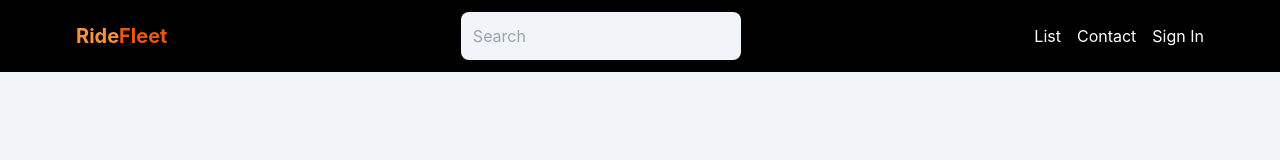
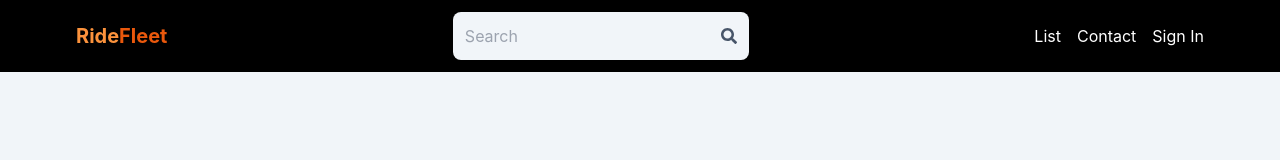
Before and after one commit to SRittik0/Car-chatbot, a React (Create React App) app in the folder client/: page /contact in a window 1280 px wide. Shown: the top 160 px of the page. Built offline with nearby package versions, Linux system fonts and the light colour scheme; no server answers.

Commit message:
Update navbar search form

```diff
--- a/client/src/Components/Navbar.jsx
+++ b/client/src/Components/Navbar.jsx
@@ -1,8 +1,29 @@
-import React from "react";
-import { Link, NavLink } from "react-router-dom";
+import React, { useEffect, useState } from "react";
+import { Link, NavLink, useNavigate, useLocation } from "react-router-dom";
 import { UseSelector, useSelector } from "react-redux";
+import { FaSearch } from "react-icons/fa";
 function Navbar() {
   const { currentUser } = useSelector((state) => state.user);
+  const [searchTerm, setSearchTerm] = useState("");
+  const navigate = useNavigate();
+  const location = useLocation();
+
+  const handleSubmit = (e) => {
+    e.preventDefault();
+    const urlParams = new URLSearchParams(window.location.search);
+    urlParams.set("searchTerm", searchTerm);
+    const searchQuery = urlParams.toString();
+    navigate(`/search?${searchQuery}`);
+  };
+
+  useEffect(() => {
+    const urlParams = new URLSearchParams(location.search);
+    const searchTermFromUrl = urlParams.get("searchTerm");
+    if (searchTermFromUrl) {
+      setSearchTerm(searchTermFromUrl);
+    }
+  }, [location.search]);
+
   return (
     <header className="bg-black">
       <div className="flex justify-between items-center max-w-6xl mx-auto p-3">
@@ -12,12 +33,20 @@ function Navbar() {
             <span className="text-orange-600">Fleet</span>
           </h1>
         </Link>
-        <form className="bg-slate-100 p-3 rounded-lg flex items-center">
+        <form
+          onSubmit={handleSubmit}
+          className="bg-slate-100 p-3 rounded-lg flex items-center"
+        >
           <input
             type="text"
             placeholder="Search"
             className="bg-transparent focus:outline-none w-24 sm:w-64 text-black"
+            value={searchTerm}
+            onChange={(e) => setSearchTerm(e.target.value)}
           />
+          <button>
+            <FaSearch className="text-slate-600" />
+          </button>
         </form>
 
         <ul className="flex gap-4">
```
